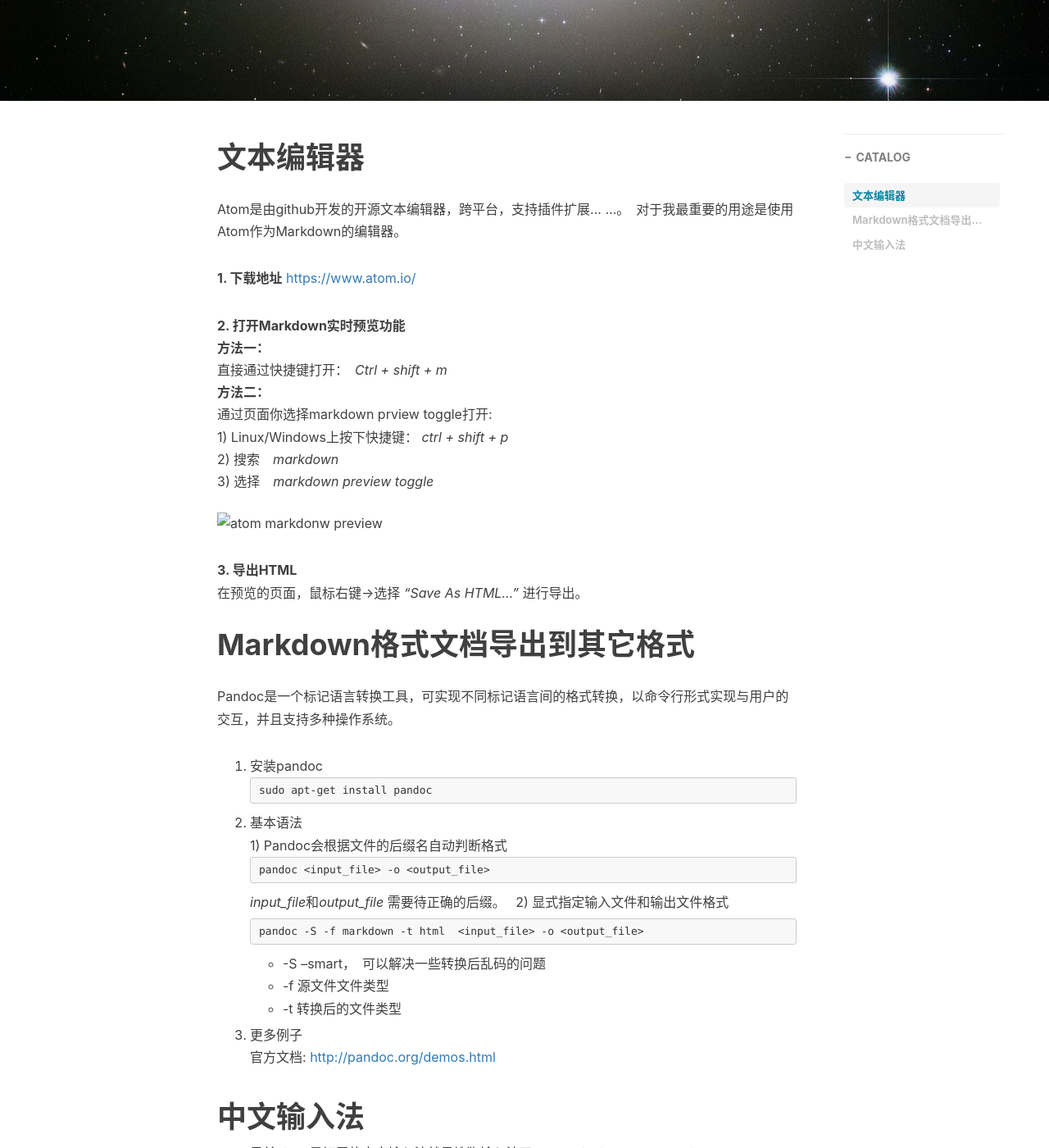
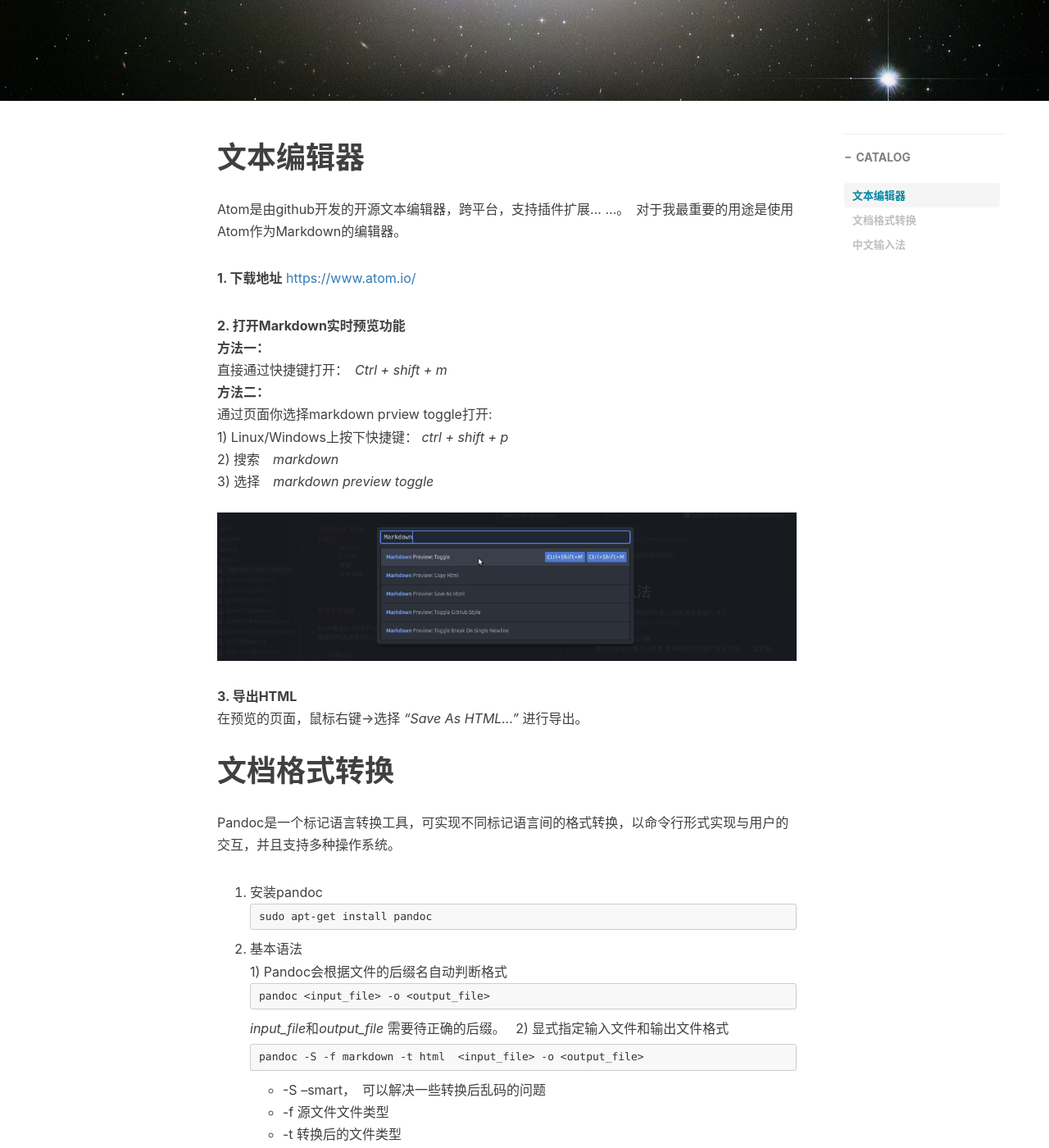
Before and after one commit to xuyumeng/xuyumeng.github.io, a Jekyll site: the page built from _posts/2006-10-01-ubuntu-daily-use.md, in a window 1280 px wide and 1400 px high, scrolled down 400 px. Shown: the whole window at 82% size. Built offline with Jekyll 4.4.1, drawn with Linux system fonts in a browser that asks for light colours; nearby versions of some CDN libraries; comment, search, counter and statistics services are not loaded.

Commit message:
add picture

```diff
--- a/_posts/2006-10-01-ubuntu-daily-use.md
+++ b/_posts/2006-10-01-ubuntu-daily-use.md
@@ -34,7 +34,7 @@
 **3. 导出HTML**
 在预览的页面，鼠标右键->选择 *“Save As HTML...”* 进行导出。
 
-# Markdown格式文档导出到其它格式
+# 文档格式转换
 Pandoc是一个标记语言转换工具，可实现不同标记语言间的格式转换，以命令行形式实现与用户的交互，并且支持多种操作系统。
 
 1. 安装pandoc
```
Also changed, not shown: img/post/ubuntu-daily-use/atom-markdown-preview.png (added).
